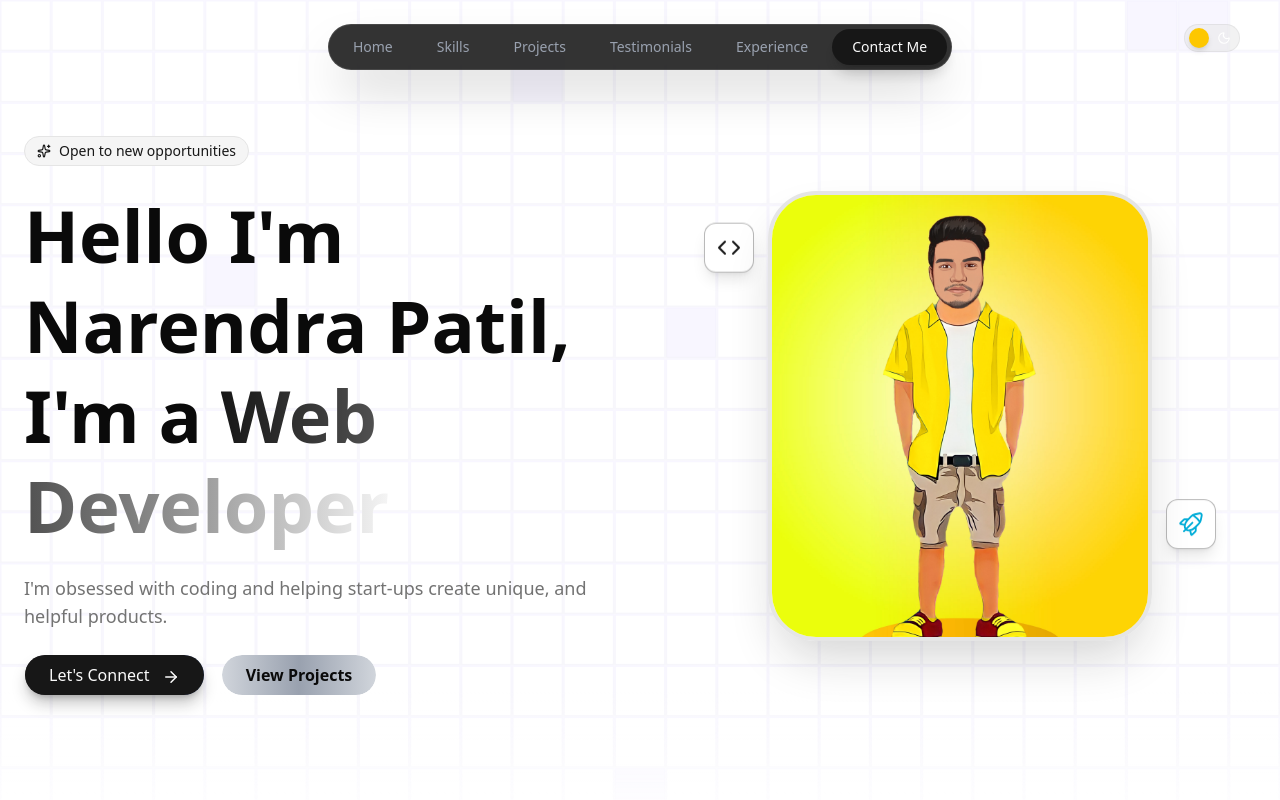
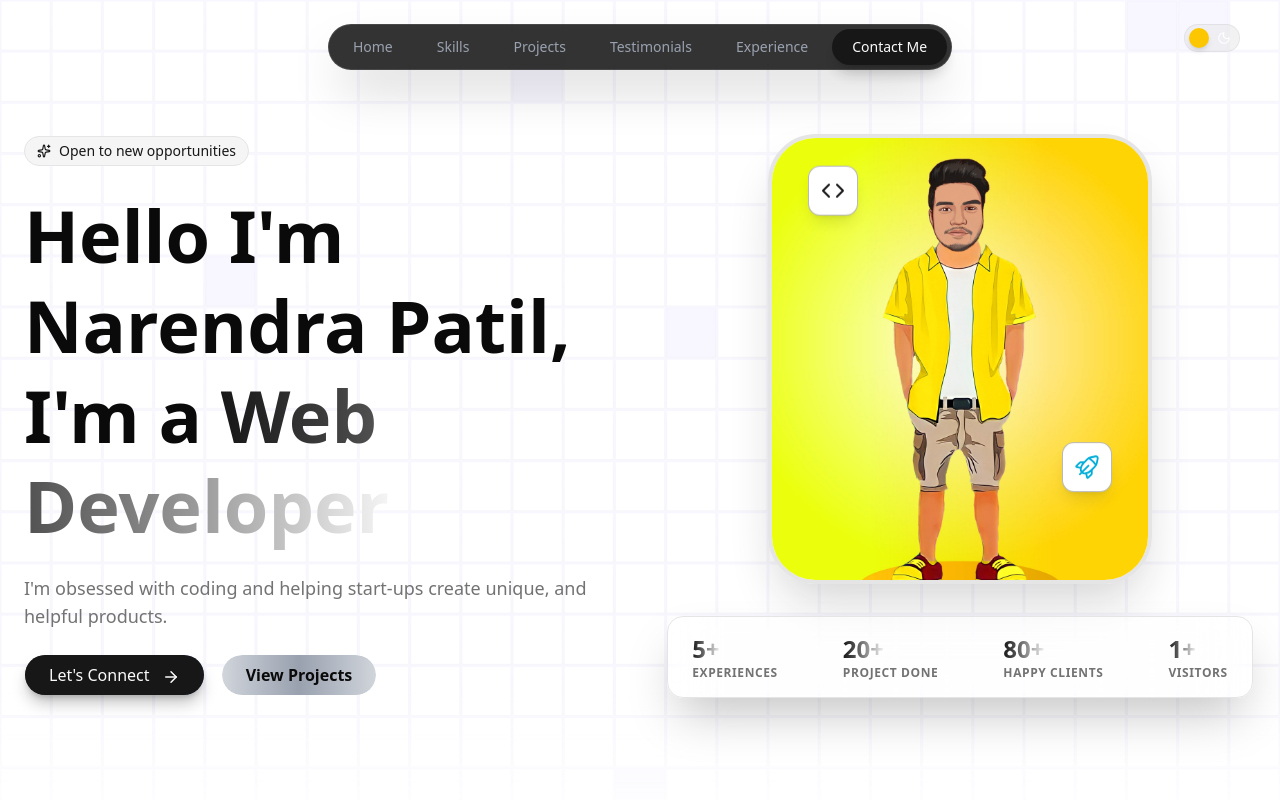
Before and after one commit to narendra-patil1509/Portfolio, a React (Vite) app: page / in a window 1280 px wide. Shown: the top 800 px of the page. Built offline with nearby package versions, Linux system fonts and the light colour scheme; no server answers.

Commit message:
Add Gtag and Stats Section

```diff
--- a/index.html
+++ b/index.html
@@ -10,6 +10,15 @@
   <link rel="preconnect" href="https://fonts.gstatic.com" crossorigin>
   <link href="https://fonts.googleapis.com/css2?family=Inter:wght@400;500;600;700&display=swap" rel="stylesheet">
 </head>
+<!-- Google tag (gtag.js) -->
+<script async src="https://www.googletagmanager.com/gtag/js?id=G-YHFM2B88KT"></script>
+<script>
+  window.dataLayer = window.dataLayer || [];
+  function gtag() { dataLayer.push(arguments); }
+  gtag('js', new Date());
+
+  gtag('config', 'G-YHFM2B88KT');
+</script>
 
 <body>
   <div id="root"></div>
--- a/package.json
+++ b/package.json
@@ -15,6 +15,7 @@
     "lucide-react": "^0.563.0",
     "react": "^19.2.0",
     "react-dom": "^19.2.0",
+    "react-ga4": "^2.1.0",
     "react-router-dom": "^7.13.0"
   },
   "devDependencies": {
--- a/src/App.jsx
+++ b/src/App.jsx
@@ -1,4 +1,4 @@
-import React from 'react';
+import React, { useEffect } from 'react';
 import { BrowserRouter as Router, Routes, Route } from 'react-router-dom';
 import Navbar from './components/sections/Navbar';
 import Hero from './components/sections/Hero';
@@ -24,6 +24,14 @@ const Home = () => (
 );
 
 function App() {
+  useEffect(() => {
+    // We use the global gtag function initialized in index.html
+    if (typeof window.gtag === 'function') {
+      window.gtag('config', 'G-YHFM2B88KT', {
+        page_path: window.location.pathname,
+      });
+    }
+  }, []);
   return (
     <Router>
       <ScrollToTop />
--- a/src/components/sections/Hero.jsx
+++ b/src/components/sections/Hero.jsx
@@ -76,12 +76,13 @@ const Hero = () => {
                 </div>
 
                 {/* Profile Image */}
-                <div className="relative flex justify-center order-1 md:order-2 mb-8 md:mb-0">
+                <div className="relative flex flex-col items-center order-1 md:order-2 mb-8 md:mb-0">
+                    <div className="relative">
                         {/* Floating Icons */}
-                    <div className="absolute top-4 left-4 md:top-10 md:left-10 p-3 bg-card backdrop-blur-md rounded-xl animate-bounce delay-100 shadow-lg border border-primary/30">
+                        <div className="absolute top-4 left-4 md:top-10 md:left-10 p-3 bg-card backdrop-blur-md rounded-xl animate-bounce delay-100 shadow-lg border border-primary/30 z-20">
                             <Code className="text-primary" />
                         </div>
-                    <div className="absolute bottom-10 right-4 md:bottom-20 md:right-10 p-3 bg-card backdrop-blur-md rounded-xl animate-bounce delay-300 shadow-lg border border-primary/30">
+                        <div className="absolute bottom-10 right-4 md:bottom-20 md:right-10 p-3 bg-card backdrop-blur-md rounded-xl animate-bounce delay-300 shadow-lg border border-primary/30 z-20">
                             <img src={rocketIcon} alt="Rocket" className="w-6 h-6" />
                         </div>
 
@@ -97,12 +98,53 @@ const Hero = () => {
                                 className="w-full h-full object-cover"
                             />
                         </motion.div>
+                    </div>
 
-
+                    {/* Quick Stats Overlay/Below */}
+                    <motion.div
+                        initial={{ opacity: 0, y: 30 }}
+                        animate={{ opacity: 1, y: 0 }}
+                        transition={{ duration: 0.6, delay: 0.5 }}
+                        className="mt-8 grid grid-cols-2 md:flex items-center gap-4 md:gap-8 px-4 md:px-6 py-4 bg-card/40 backdrop-blur-xl border border-card-border rounded-2xl shadow-2xl relative z-20 group hover:border-primary/50 transition-all duration-300 w-fit"
+                    >
+                        <StatItem value="5+" label="Experiences" />
+                        <div className="hidden md:block w-px h-8 bg-card-border" />
+                        <StatItem value="20+" label="Project done" />
+                        <div className="hidden md:block w-px h-8 bg-card-border" />
+                        <StatItem value="80+" label="Happy Clients" />
+                        <div className="hidden md:block w-px h-8 bg-card-border" />
+                        <VisitorCounter />
+                    </motion.div>
                 </div>
             </div>
         </section>
     );
 };
 
+const StatItem = ({ value, label }) => (
+    <div className="flex flex-col items-center md:items-start">
+        <span className="text-xl md:text-2xl font-bold bg-gradient-to-r from-primary to-secondary bg-clip-text text-transparent">
+            {value}
+        </span>
+        <span className="text-[10px] md:text-xs text-muted-foreground uppercase tracking-wider font-semibold whitespace-nowrap">
+            {label}
+        </span>
+    </div>
+);
+
+const VisitorCounter = () => {
+    const [count, setCount] = React.useState('...');
+
+    React.useEffect(() => {
+        const fetchCount = async () => {
+            const { getVisitorCount } = await import('../../utils/visitorCounter');
+            const visitorCount = await getVisitorCount();
+            setCount(visitorCount > 0 ? `${visitorCount}+` : '1+');
+        };
+        fetchCount();
+    }, []);
+
+    return <StatItem value={count} label="Visitors" />;
+};
+
 export default Hero;
--- /dev/null
+++ b/src/utils/visitorCounter.js
@@ -0,0 +1,34 @@
+/**
+ * Simple unique visitor counter using a free API (Hcount)
+ * or simulating it with LocalStorage if the API is unavailable.
+ */
+
+const COUNTER_API_URL = 'https://api.counterapi.dev/v1/narendra-portfolio/visitors/up';
+
+export const getVisitorCount = async () => {
+    try {
+        // We use a simple counter API. 'up' increments it.
+        // To only count unique per session/user, we could add logic here,
+        // but for a portfolio, a simple 'up' on load is often what's desired
+        // to show total views.
+
+        // For "Unique" visitors, we check localStorage first
+        const hasVisited = localStorage.getItem('hasVisitedNarendraPortfolio');
+
+        let url = 'https://api.counterapi.dev/v1/narendra-portfolio/visitors';
+
+        if (!hasVisited) {
+            url = COUNTER_API_URL;
+            localStorage.setItem('hasVisitedNarendraPortfolio', 'true');
+        }
+
+        const response = await fetch(url);
+        const data = await response.json();
+
+        return data.count || 0;
+    } catch (error) {
+        console.error('Error fetching visitor count:', error);
+        // Return a plausible number or 0 if it fails
+        return 0;
+    }
+};
```
Also changed, not shown: 1 other file (tests, documents, lock files or other folders). Lines whose indentation alone changed are shown as unchanged.
